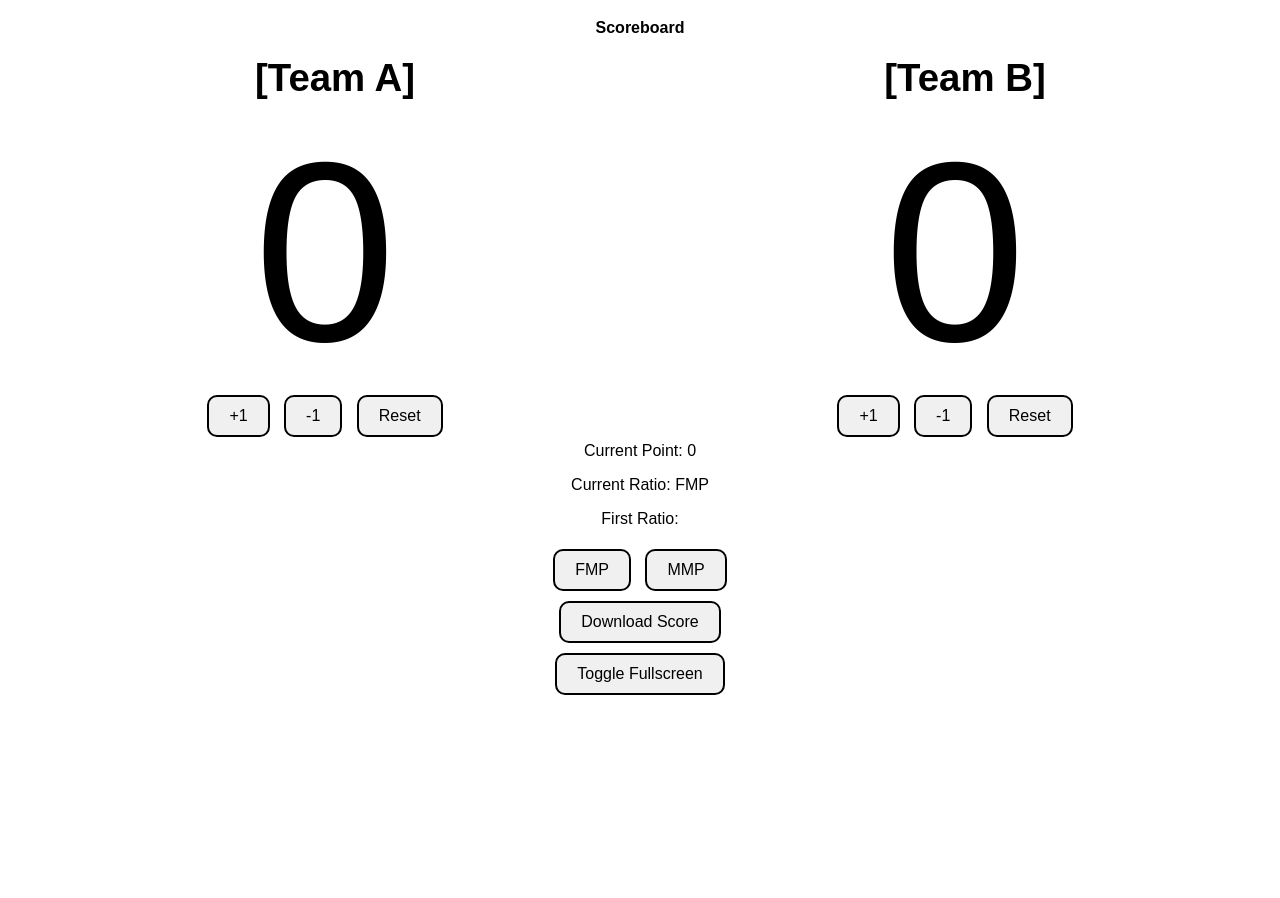
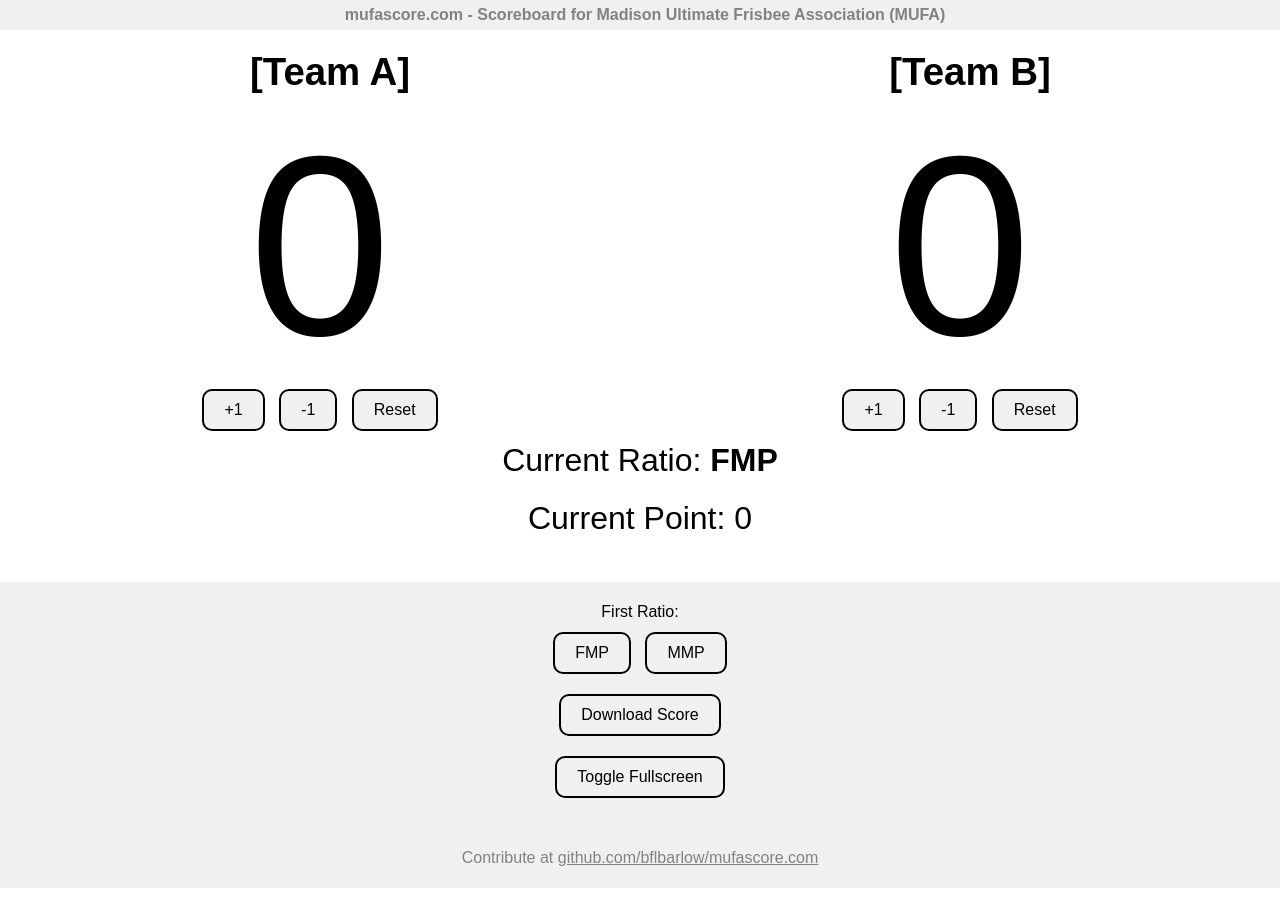
Before and after one commit to bflbarlow/mufascore.com, a plain HTML site: page index.html in a window 1280 px wide. Before the commit the page ends 800 px from the top, so only its background shows below. Drawn offline with Linux system fonts and the light colour scheme.

Commit message:
Update index.html

```diff
--- a/index.html
+++ b/index.html
@@ -8,7 +8,11 @@
         body {
             font-family: Arial, sans-serif;
             text-align: center;
-            padding: 2px;
+            margin: 0;
+            padding: 0;
+            width: 100%;
+            min-height: 100vh;
+            overflow-x: hidden;
         }
         body * {
             touch-action: manipulation;
@@ -16,17 +20,40 @@
             -moz-appearance: none;
             appearance: none;
         }
+        header {
+            width: 100%;
+            height: auto;
+            margin: 0 0 10px 0;
+            padding: 5px;
+            background-color: #f0f0f0;
+        }
+        footer {
+            width: 100%;
+            height: auto;
+            margin: 0 0 10px 0;
+            padding: 20px 0;
+            background-color: #f0f0f0;
+        }
         h1 {
             font-size: 1em;
             line-height: 1em;
             padding: 0;
-            margin: 10px ;
+            margin: 2px ;
         }
         h3 {
             font-size: 1.5em;
             line-height: 1em;
             padding: 0;
             margin: 10px ;
+        }
+        p {
+            font-size: 1em;
+            line-height: 1em;
+            padding: 0;
+            margin: 2px 0 ;
+        }
+        .gray-text {
+            color: #828282;
         }
         .score-container {
             width: 50%;
@@ -64,10 +91,30 @@
         .toggle-button.active {
             background-color: #a3a3a3;
         }
+        .options-button {
+            margin: 10px 5px;
+
+        }
+        .display {
+            font-size: 2em;
+            line-height: 1.5em;
+            padding: 0;
+            margin: 10px 0 ;
+        }
+        .options {
+            width: 100%;
+            height: auto;
+            margin: 40px 0 0 0;
+            padding: 20px 0;
+            background-color: #f0f0f0;
+        }
     </style>
 </head>
 <body>
-    <h1>Scoreboard</h1>
+    <header>
+        <h1 class="gray-text">mufascore.com - Scoreboard for Madison Ultimate Frisbee Association (MUFA)</h1>
+    </header>
+    <main>
         <div class="score-container score-left">
             <h2 contenteditable="true" id="teamA" class="team" oninput="saveHeader('teamA', 'teamAName')">[Team A]</h2>
             <p id="scoreA" class="score">0</p>
@@ -83,15 +130,21 @@
             <button onclick="resetScore('B')">Reset</button>
         </div>
         <br>
-    <p>Current Point: <span id="point-number">0</span></p>
-    <p>Current Ratio: <span id="current-ratio">FMP</span></p>
+        <p class="display">Current Ratio: <strong><span id="current-ratio">FMP</span></strong></p>
+        <p class="display">Current Point: <span id="point-number">0</span></p>
+        <div class="options">
             <p>First Ratio:</p>
-    <button class="toggle-button" id="fmp-btn">FMP</button>
-    <button class="toggle-button" id="mmp-btn">MMP</button>
+            <button class="toggle-button options-button" id="fmp-btn">FMP</button>
+            <button class="toggle-button options-button" id="mmp-btn">MMP</button>
             <br>
-    <button id="saveButton">Download Score</button>
+            <button id="saveButton" class="options-button">Download Score</button>
             <br>
-    <button id="fullscreen-btn">Toggle Fullscreen</button>
+            <button id="fullscreen-btn" class="options-button">Toggle Fullscreen</button>
+        </div>
+    </main>
+    <footer>
+        <p class="gray-text">Contribute at <a class="gray-text" href="https://github.com/bflbarlow/mufascore.com">github.com/bflbarlow/mufascore.com</a></p>
+    </footer>
     <script>
 
         //TEAM NAMES
```
Lines whose indentation alone changed are shown as unchanged.
